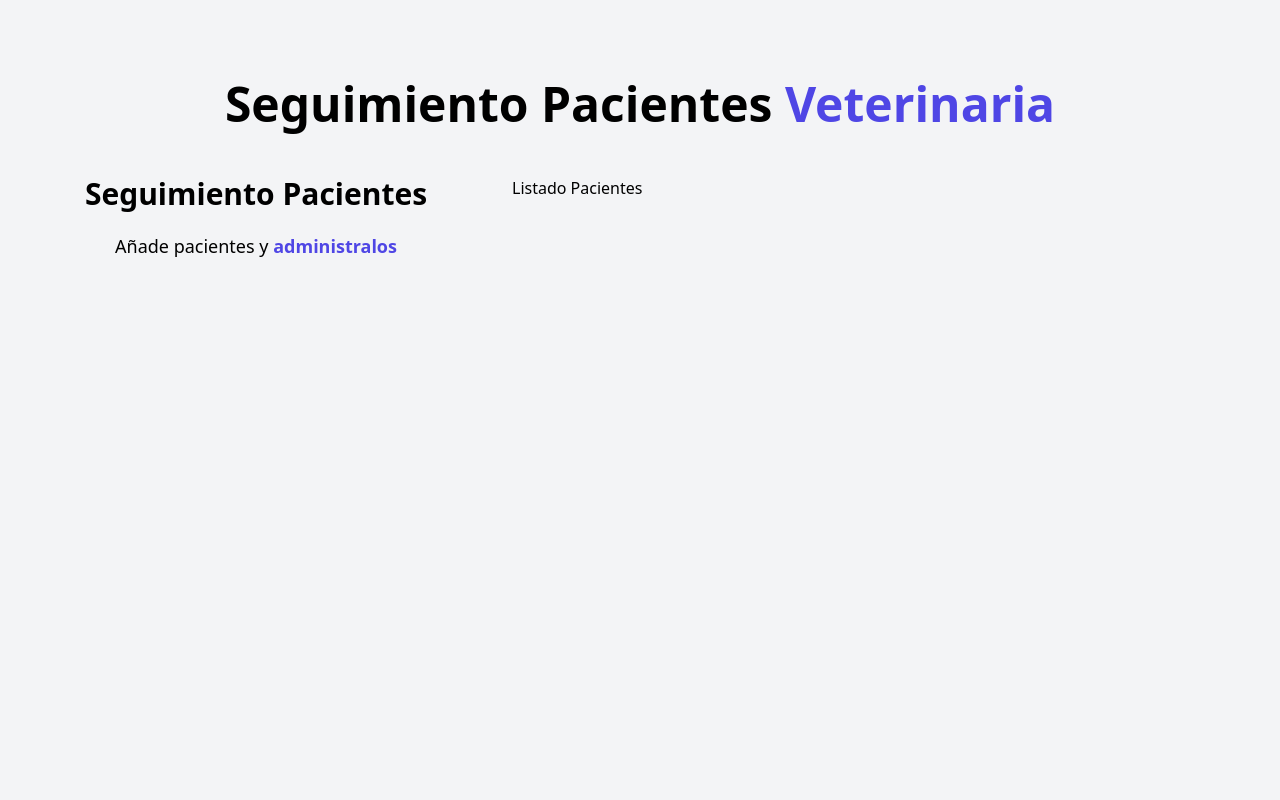
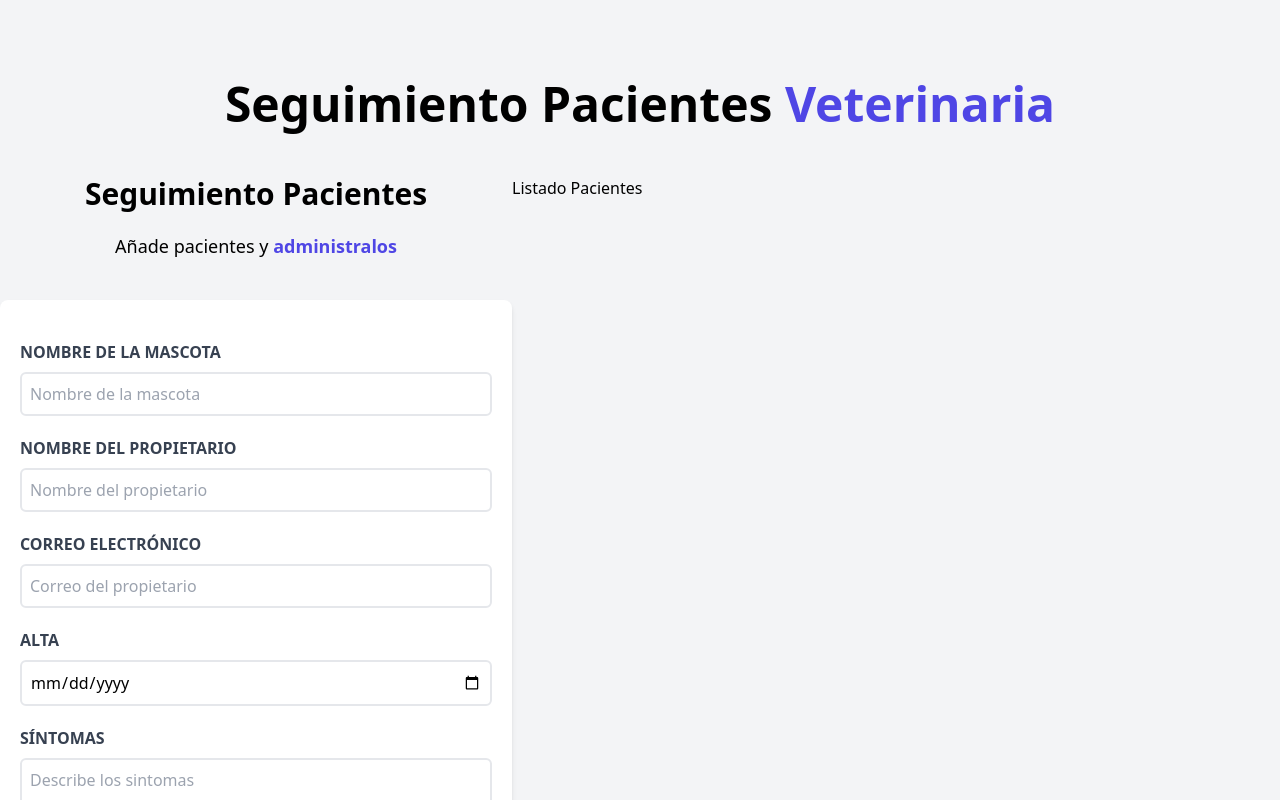
Before and after one commit to yeguacelestial/react-js-course, a React (Vite) app in the folder v2/citas-react/: page / in a window 1280 px wide. Shown: the top 800 px of the page. Built offline with nearby package versions, Linux system fonts and the light colour scheme.

Commit message:
:sparkles: dia 2: Create 'Añadir pacientes' for

```diff
--- a/v2/citas-react/src/components/Formulario.jsx
+++ b/v2/citas-react/src/components/Formulario.jsx
@@ -3,12 +3,96 @@
     <div className="md:w-1/2 lg:w-2/5">
       <h2 className="font-black text-3xl text-center">Seguimiento Pacientes</h2>
 
-      <p className="text-lg mt-5 text-center">
+      <p className="text-lg mt-5 text-center mb-10">
         Añade pacientes y {''}
         <span className="text-indigo-600 font-bold">administralos</span>
       </p>
 
-      <form></form>
+      <form className="bg-white shadow-md rounded-lg py-10 px-5 mb-10">
+        <div className="mb-5">
+          <label
+            htmlFor="mascota"
+            className="block text-gray-700 uppercase font-bold"
+          >
+            Nombre de la mascota
+          </label>
+
+          <input
+            id="mascota"
+            type="text"
+            placeholder="Nombre de la mascota"
+            className="border-2 w-full p-2 mt-2 placeholder-gray-400 rounded-md"
+          />
+        </div>
+
+        <div className="mb-5">
+          <label
+            htmlFor="propietario"
+            className="block text-gray-700 uppercase font-bold"
+          >
+            Nombre del propietario
+          </label>
+
+          <input
+            id="propietario"
+            type="text"
+            placeholder="Nombre del propietario"
+            className="border-2 w-full p-2 mt-2 placeholder-gray-400 rounded-md"
+          />
+        </div>
+
+        <div className="mb-5">
+          <label
+            htmlFor="email"
+            className="block text-gray-700 uppercase font-bold"
+          >
+            Correo electrónico
+          </label>
+
+          <input
+            id="email"
+            type="email"
+            placeholder="Correo del propietario"
+            className="border-2 w-full p-2 mt-2 placeholder-gray-400 rounded-md"
+          />
+        </div>
+
+        <div className="mb-5">
+          <label
+            htmlFor="alta"
+            className="block text-gray-700 uppercase font-bold"
+          >
+            Alta
+          </label>
+
+          <input
+            id="alta"
+            type="date"
+            className="border-2 w-full p-2 mt-2 placeholder-gray-400 rounded-md"
+          />
+        </div>
+
+        <div className="mb-5">
+          <label
+            htmlFor="sintomas"
+            className="block text-gray-700 uppercase font-bold"
+          >
+            Síntomas
+          </label>
+
+          <textarea
+            id="sintomas"
+            className="border-2 w-full p-2 mt-2 placeholder-gray-400 rounded-md"
+            placeholder="Describe los sintomas"
+          />
+        </div>
+
+        <input
+          type="submit"
+          className="bg-indigo-600 w-full p-3 text-white uppercase font-bold hover:bg-indigo-700 cursor-pointer transition-colors"
+          value="Agregar paciente"
+        />
+      </form>
     </div>
   )
 }
```
